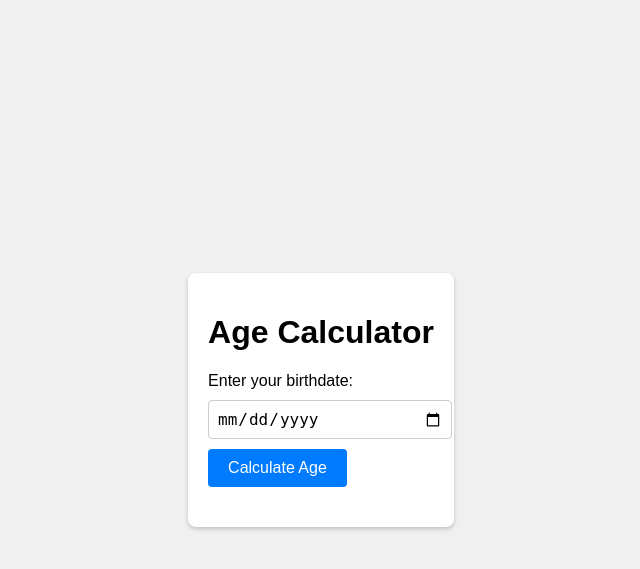
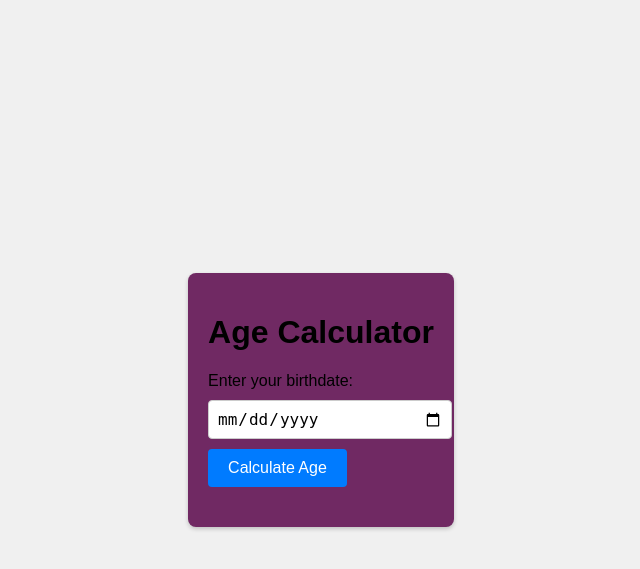
Before and after one commit to originalowner/originalowner.github.io, a PHP site: page / in a window 1280 px wide. Shown: the top 569 px of the page, without its empty margins (319-959 px from the left). Run offline with PHP 8.4, Linux system fonts and the light colour scheme.

Commit message:
Update styles.css

```diff
--- a/styles.css
+++ b/styles.css
@@ -9,7 +9,7 @@ body {
 }
 
 .container {
-    background-color: #fff;
+    background-color: #702963;
     padding: 20px;
     border-radius: 8px;
     box-shadow: 0 2px 4px rgba(0, 0, 0, 0.2);
```
